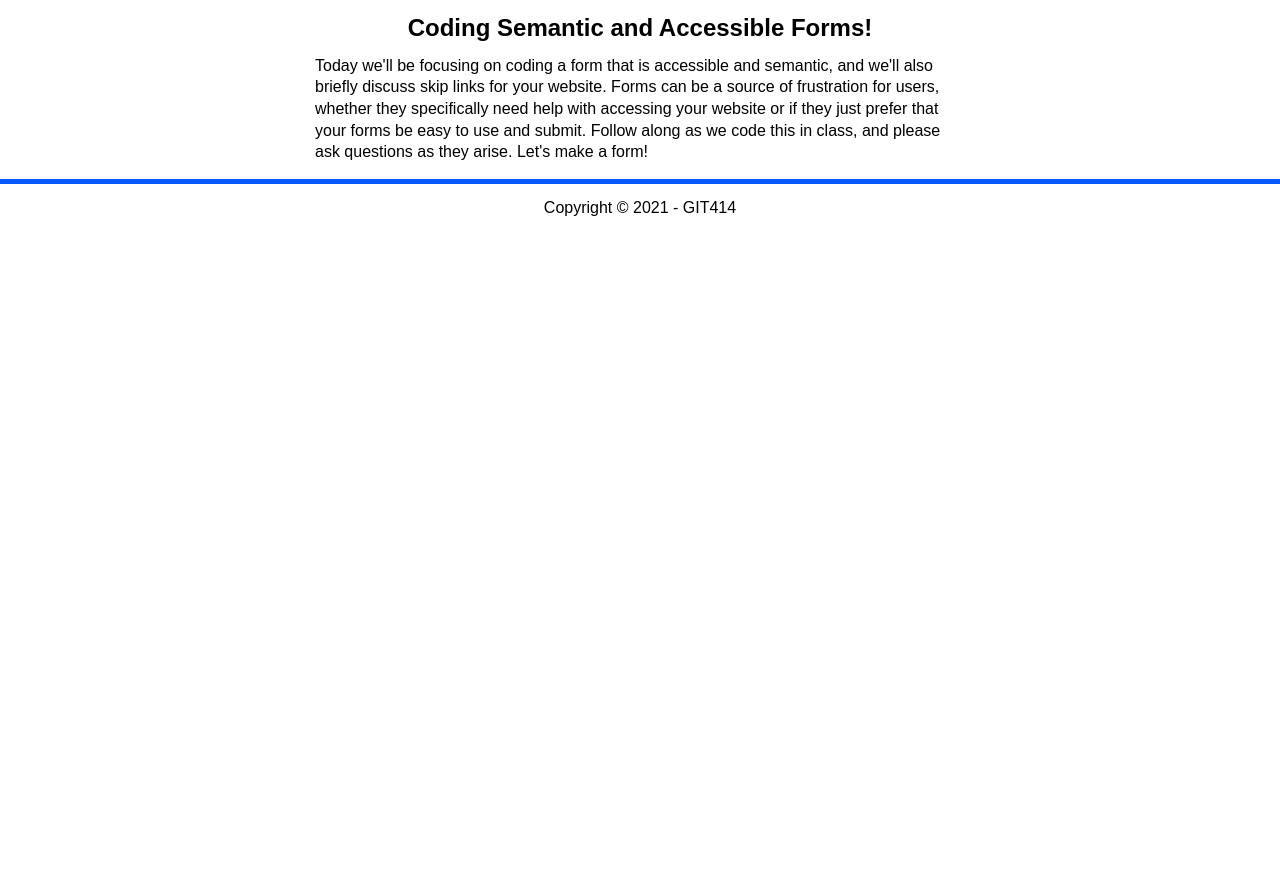
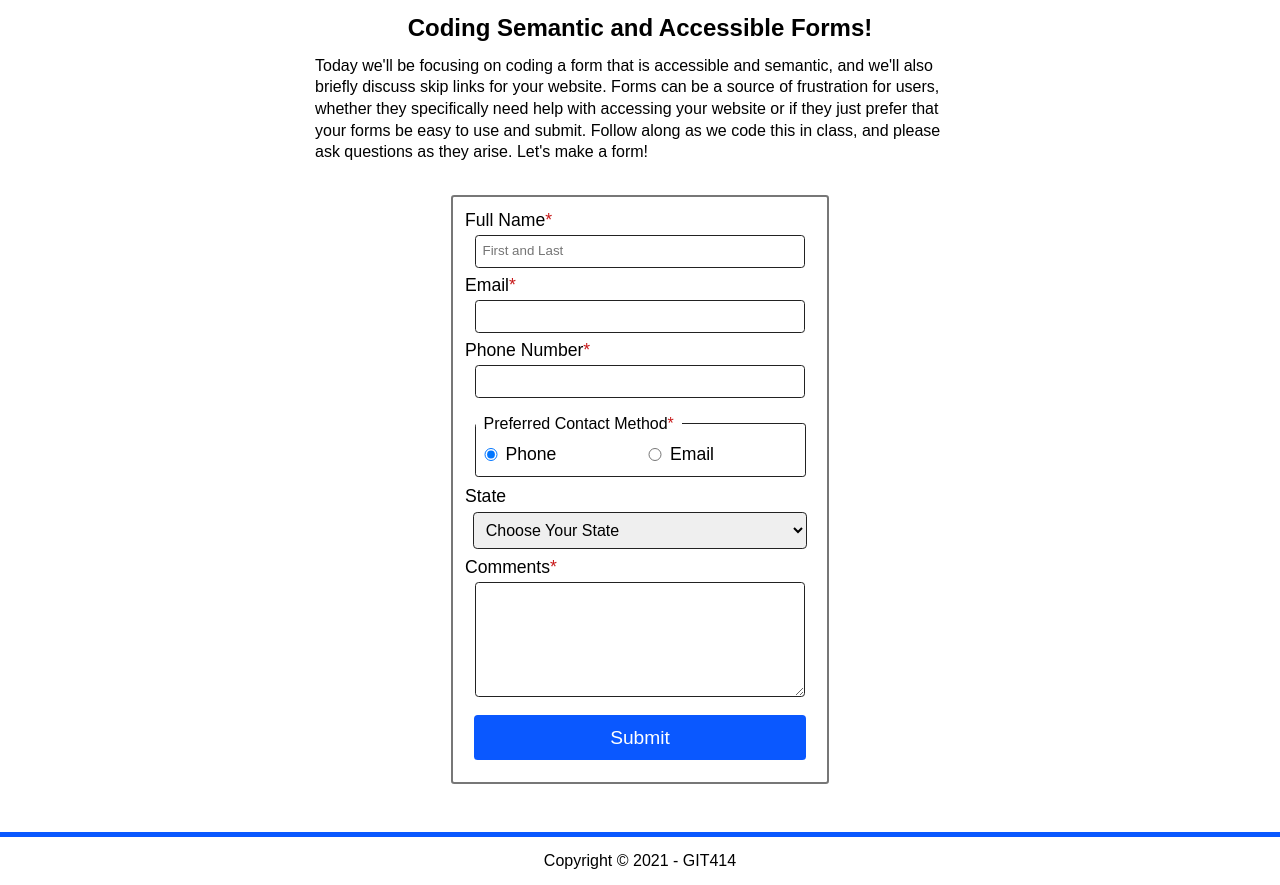
Before and after one commit to jltucke9/Accessible-Forms, a plain HTML site: page index.html in a window 1280 px wide. Shown: the part 500-1385 px from the top of the page. Before the commit the page ends 800 px from the top, so only its background shows below. Drawn offline with Linux system fonts and the light colour scheme.

Commit message:
HTML Updates to form

```diff
--- a/index.html
+++ b/index.html
@@ -31,6 +31,88 @@
 			<p>Today we'll be focusing on coding a form that is accessible and semantic, and we'll also briefly discuss skip links for your website. Forms can be a source of frustration for users, whether they specifically need help with accessing your website or if they just prefer that your forms be easy to use and submit. Follow along as we code this in class, and please ask questions as they arise. Let's make a form!</p>
 
 <!-- 	-------- TO-DO: ADD FORM CODE HERE DURING CLASS, FOLLOW ALONG TO COMPLETE -------- -->
+            <form action="http://wp.zybooks.com/form-viewer.php" method="POST">
+
+                <label for="full-name">Full Name<span class="required">*</span></label>
+                <input type="text" name="full-name" id="full-name" placeholder="First and Last" required>
+
+                <label for="user-email">Email<span class="required">*</span></label>
+                <input type="email" name="user-email" id="user-email" required>
+
+                <label for="user-phone">Phone Number<span class="required">*</span></label>
+                <input type="tel" name="user-phone" id="user-phone" required>
+
+                <fieldset>
+					<legend>Preferred Contact Method<span class="required">*</span></legend>
+
+					<input id="pref-phone"type="radio" name="contact-method" value="pref-phone" checked>
+					<label for="pref-phone">Phone</label>
+
+					<input id="pref-email" type="radio" name="contact-method" value="pref-email">
+					<label for="pref-email">Email</label>
+				</fieldset>
+
+                <label for="user-state">State</label>
+                    <select name="user-state" id="user-state">
+                    <option value="">Choose Your State</option>
+                    <option value="al">AL</option>
+                    <option value="ak">AK</option>
+                    <option value="az">AZ</option>
+                    <option value="ar">AR</option>
+                    <option value="ca">CA</option>
+                    <option value="co">CO</option>
+                    <option value="ct">CT</option>
+                    <option value="de">DE</option>
+                    <option value="dc">DC</option>
+                    <option value="fl">FL</option>
+                    <option value="ga">GA</option>
+                    <option value="hi">HI</option>
+                    <option value="id">ID</option>
+                    <option value="il">IL</option>
+                    <option value="in">IN</option>
+                    <option value="ia">IA</option>
+                    <option value="ks">KS</option>
+                    <option value="ky">KY</option>
+                    <option value="la">LA</option>
+                    <option value="me">ME</option>
+                    <option value="md">MD</option>
+                    <option value="ma">MA</option>
+                    <option value="mi">MI</option>
+                    <option value="mn">MN</option>
+                    <option value="ms">MS</option>
+                    <option value="mo">MO</option>
+                    <option value="mt">MT</option>
+                    <option value="ne">NE</option>
+                    <option value="nv">NV</option>
+                    <option value="nh">NH</option>
+                    <option value="nj">NJ</option>
+                    <option value="nm">NM</option>
+                    <option value="ny">NY</option>
+                    <option value="nc">NC</option>
+                    <option value="nd">ND</option>
+                    <option value="oh">OH</option>
+                    <option value="ok">OK</option>
+                    <option value="or">OR</option>
+                    <option value="pa">PA</option>
+                    <option value="ri">RI</option>
+                    <option value="sc">SC</option>
+                    <option value="sd">SD</option>
+                    <option value="tn">TN</option>
+                    <option value="tx">TX</option>
+                    <option value="ut">UT</option>
+                    <option value="vt">VT</option>
+                    <option value="va">VA</option>
+                    <option value="wa">WA</option>
+                    <option value="wv">WV</option>
+                    <option value="wi">WI</option>
+                    <option value="wy">WY</option>
+			</select>
+
+            <label for="comments">Comments<span class="required">*</span></label>
+            <textarea name="comments" id="comments" required></textarea>
+
+            <input type="submit" name="submit" id="submit" value="Submit">
+
 		</article>
 	</main>
 	<footer>
```
